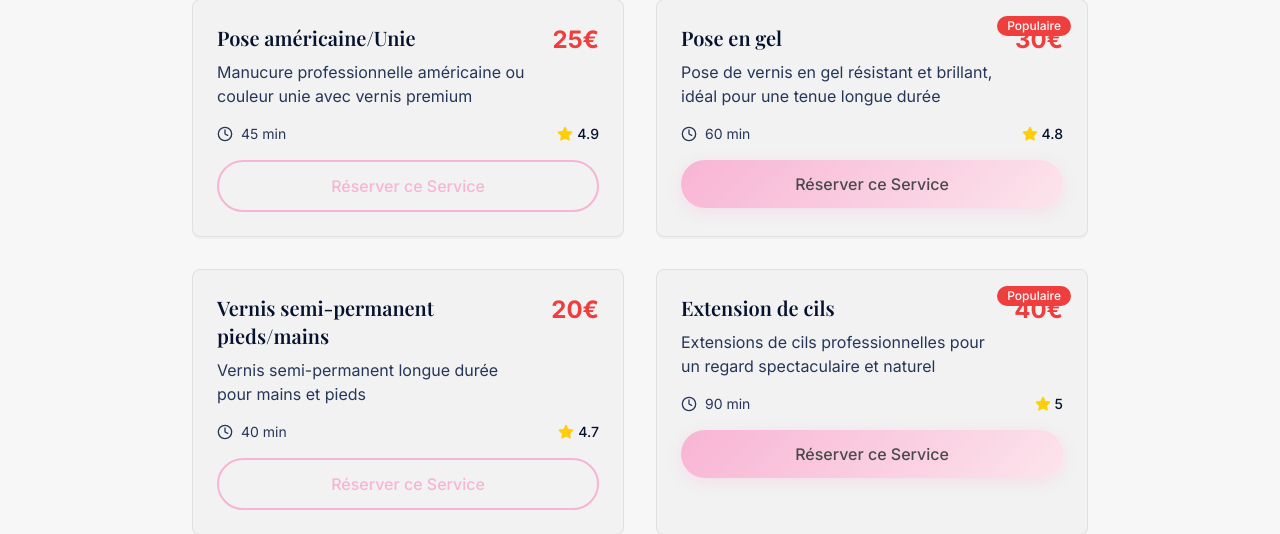
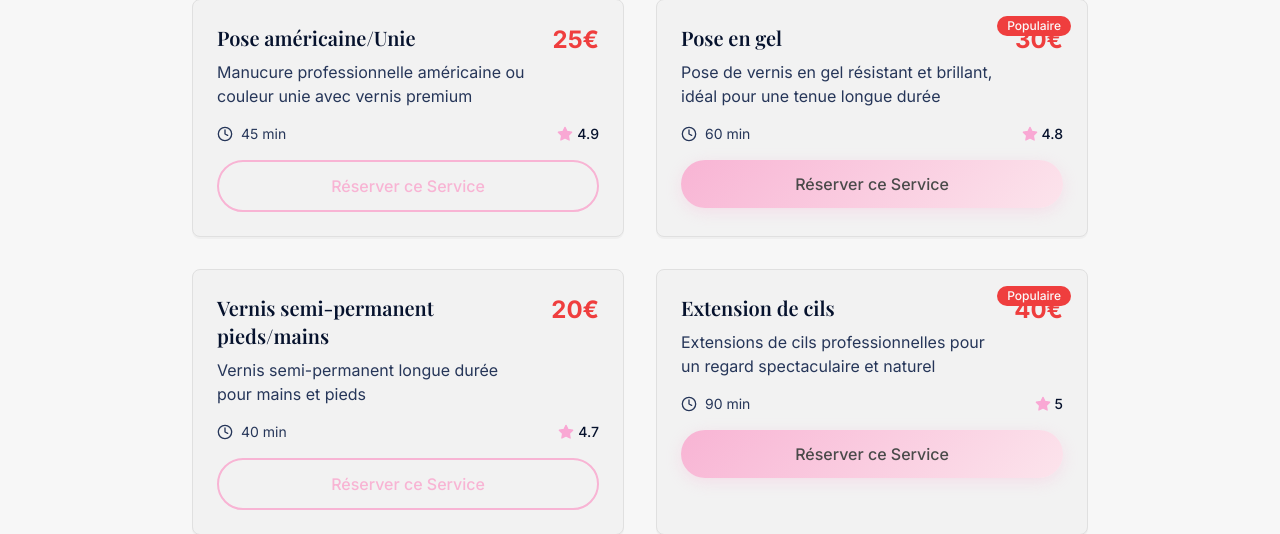
Before and after one commit to Lcsmrct/AMBEAUTY, a React (Create React App) app in the folder frontend/: page /tarifs in a window 1280 px wide. Shown: the part 333-867 px from the top of the page. Built offline with nearby package versions, Linux system fonts and the light colour scheme.

Commit message:
auto-commit for 3ee51cfc-719d-40d3-bf86-5ebc52e15528

```diff
--- a/frontend/src/components/Services.js
+++ b/frontend/src/components/Services.js
@@ -101,7 +101,7 @@ export default function Services() {
                       {service.duration}
                     </div>
                     <div className="flex items-center gap-1">
-                      <Star className="w-4 h-4 fill-accent-gold text-accent-gold" />
+                      <Star className="w-4 h-4 fill-pink-300 text-pink-300" />
                       <span className="text-sm font-medium">{service.rating}</span>
                     </div>
                   </div>
```
